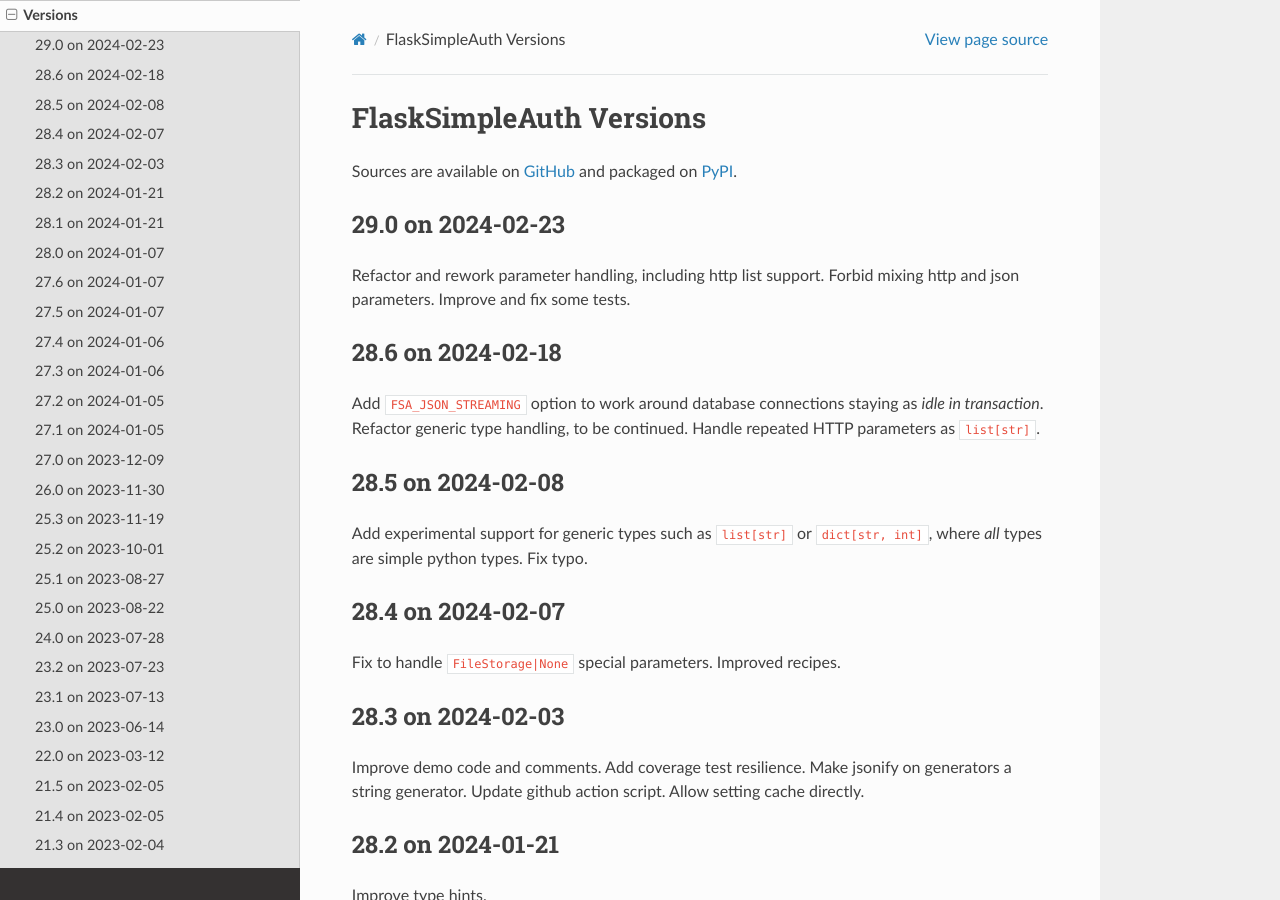
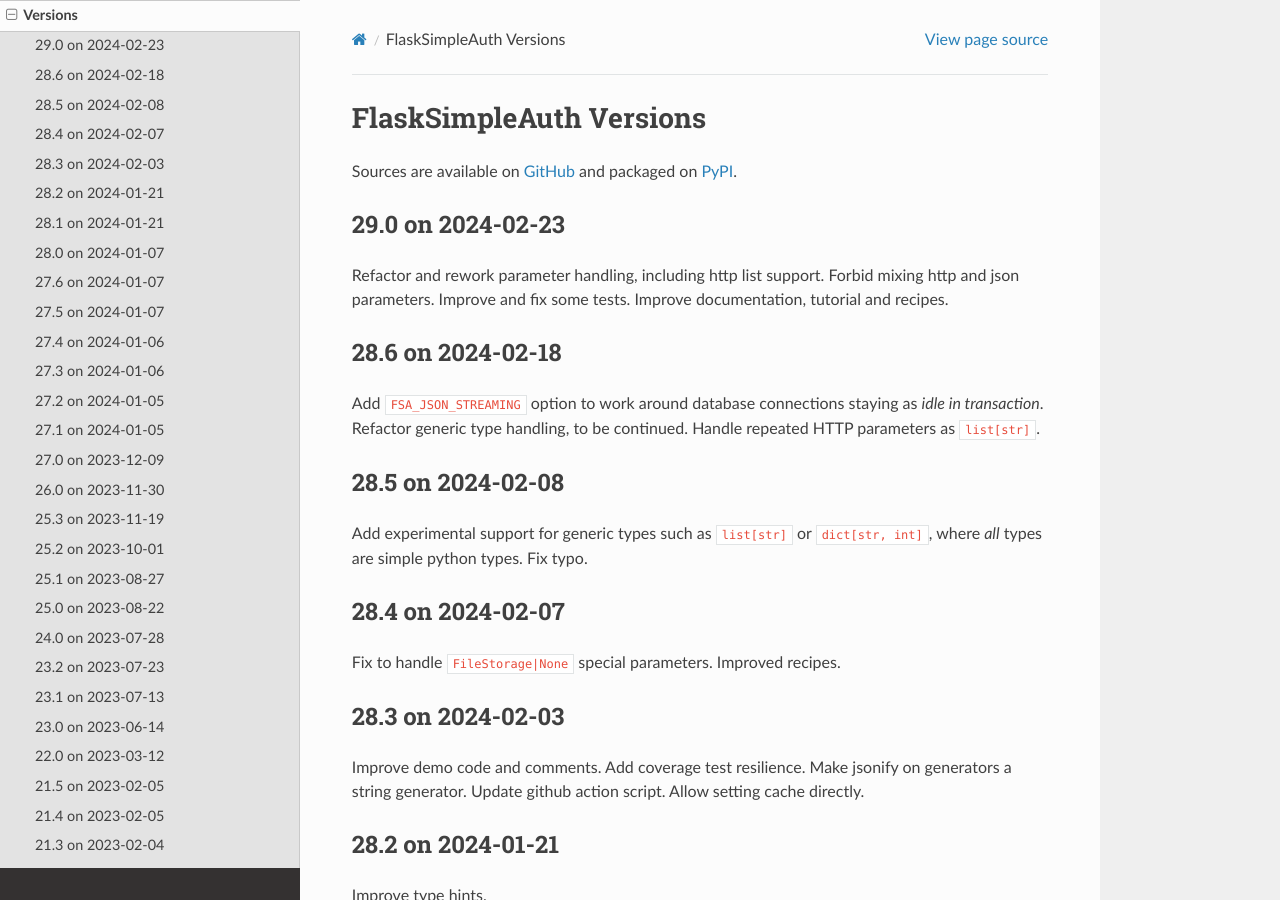
Before and after one commit to zx80/flask-simple-auth, a Sphinx documentation site: the page built from docs/VERSIONS.md, in a window 1280 px wide and 900 px high. Built offline with Sphinx 7.4.7 and the Read the Docs theme 2.0.0, drawn with Linux system fonts in a browser that asks for light colours; pages that are not in the unit, such as notebooks, are missing from menus.

Commit message:
add note about past doc improvements

```diff
--- a/docs/VERSIONS.md
+++ b/docs/VERSIONS.md
@@ -8,6 +8,7 @@
 Refactor and rework parameter handling, including http list support.
 Forbid mixing http and json parameters.
 Improve and fix some tests.
+Improve documentation, tutorial and recipes.
 
 ## 28.6 on 2024-02-18
 
```
